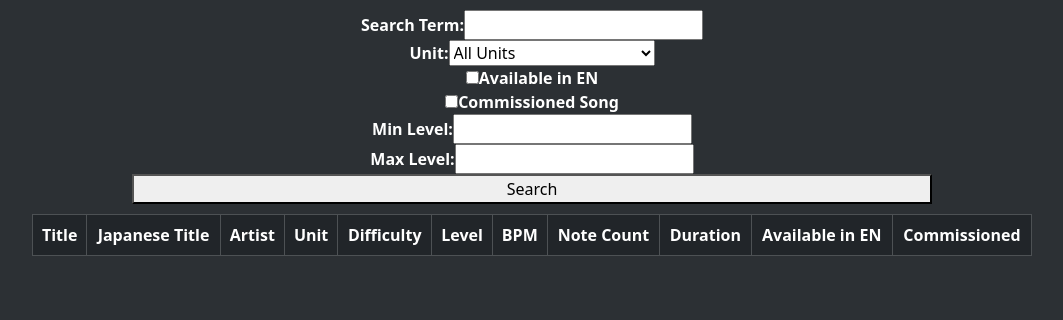
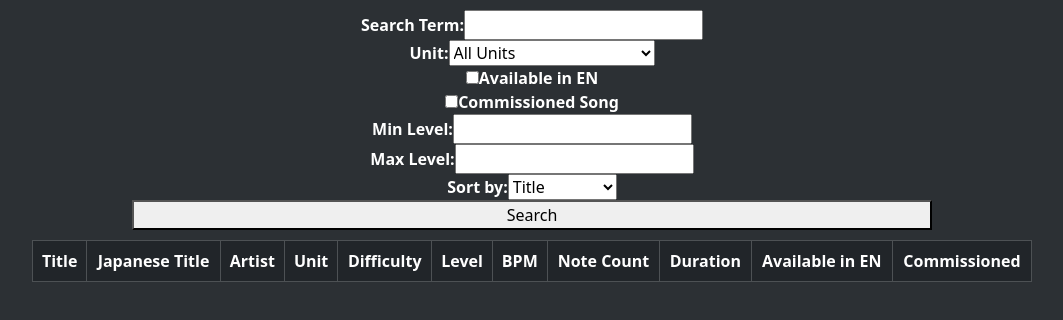
Before and after one commit to laoloser/pjsk-search, a React (Create React App) app: page / in a window 1280 px wide. Shown: the top 320 px of the page, without its empty margins (108-1171 px from the left). Built offline with nearby package versions, Linux system fonts and the light colour scheme.

Commit message:
added sorting

```diff
--- a/src/components/Home.js
+++ b/src/components/Home.js
@@ -8,6 +8,7 @@ const Home = ({ onSearch }) => {
   const [commission, setCommission] = useState(false);
   const [minLevel, setMinLevel] = useState('');
   const [maxLevel, setMaxLevel] = useState('');
+  const [sortBy, setSortBy] = useState('title');
 
   const handleSearch = (e) => {
     e.preventDefault();
@@ -18,6 +19,7 @@ const Home = ({ onSearch }) => {
       commission,
       minLevel,
       maxLevel,
+      sortBy,
     };
     onSearch(searchParams);
   };
@@ -30,6 +32,7 @@ const Home = ({ onSearch }) => {
     'WonderlandsxShowtime': 'WXS',
     'Vivid BAD SQUAD': 'VBS',
     '25-ji, Nightcord de': 'N25',
+    'Other' : 'other',
   };
 
   return (
@@ -90,6 +93,16 @@ const Home = ({ onSearch }) => {
           onChange={(e) => setMaxLevel(e.target.value)}
         />
       </div>
+      <div>
+        <label>Sort by:</label>
+        <select value={sortBy} onChange={(e) => setSortBy(e.target.value)}>
+          <option value="title">Title</option>
+          <option value="level">Level</option>
+          <option value="bpm">BPM</option>
+          <option value="duration">Duration</option>
+          <option value="note_count">Note Count</option>
+        </select>
+      </div>
       <button type="submit">Search</button>
     </form>
   );
```
